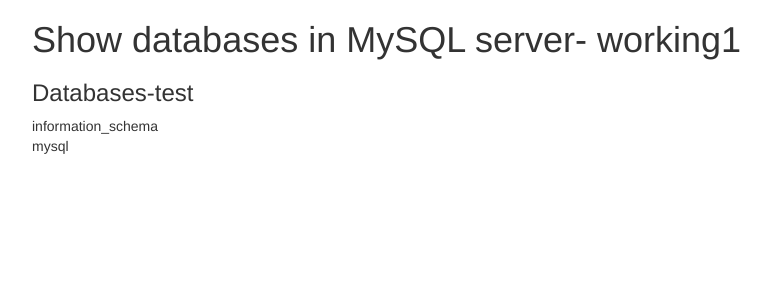
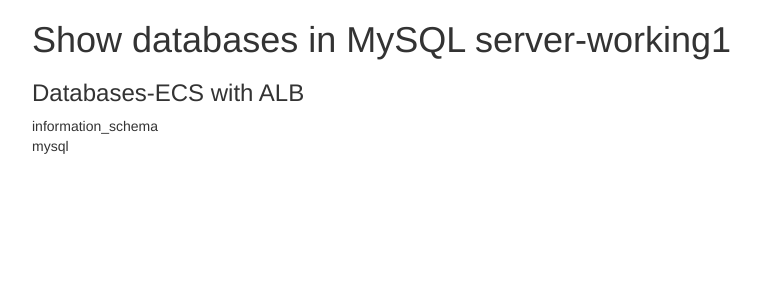
Before and after one commit to rgangaderan/nexon-application-CI, a PHP site: page / in a window 1280 px wide. Shown: the top 300 px of the page, without its empty margins (38-809 px from the left). Run offline with PHP 8.4, Linux system fonts and the light colour scheme.

Commit message:
updated docker and index.html file to see the changes

```diff
--- a/nexon-marketing-CI/src/index.php
+++ b/nexon-marketing-CI/src/index.php
@@ -7,7 +7,7 @@
 </head>
 <body>
 <div class="container">
-<h1>Show databases in MySQL server- working1</h1>
+<h1>Show databases in MySQL server-working1</h1>
 <?php
 
 getenv('MYSQL_DBHOST') ? $db_host=getenv('MYSQL_DBHOST') : $db_host="localhost";
@@ -28,7 +28,7 @@ if ($conn->connect_error)
 if (!($result=mysqli_query($conn,'SHOW DATABASES')))
     printf("Error: %s\n", mysqli_error($conn));
 
-echo "<h3>Databases-test</h3>";
+echo "<h3>Databases-ECS with ALB</h3>";
 
 while($row = mysqli_fetch_row( $result ))
     echo $row[0]."<br />";
--- a/static-web-app-elb-CI/index.html
+++ b/static-web-app-elb-CI/index.html
@@ -2,7 +2,7 @@
 <html>
 <body>
 
-<h1>Static-WebApp-Nexon</h1>
+<h1>Static-WebApp-Nexon-Clasic-LB</h1>
 
 <p>Update1: This is a sample page that shows CICD pipeline configurations
     Updated this file to see the changes are deployed on WebApp!!!!!!!!!
```
Also changed, not shown: 2 other files.
